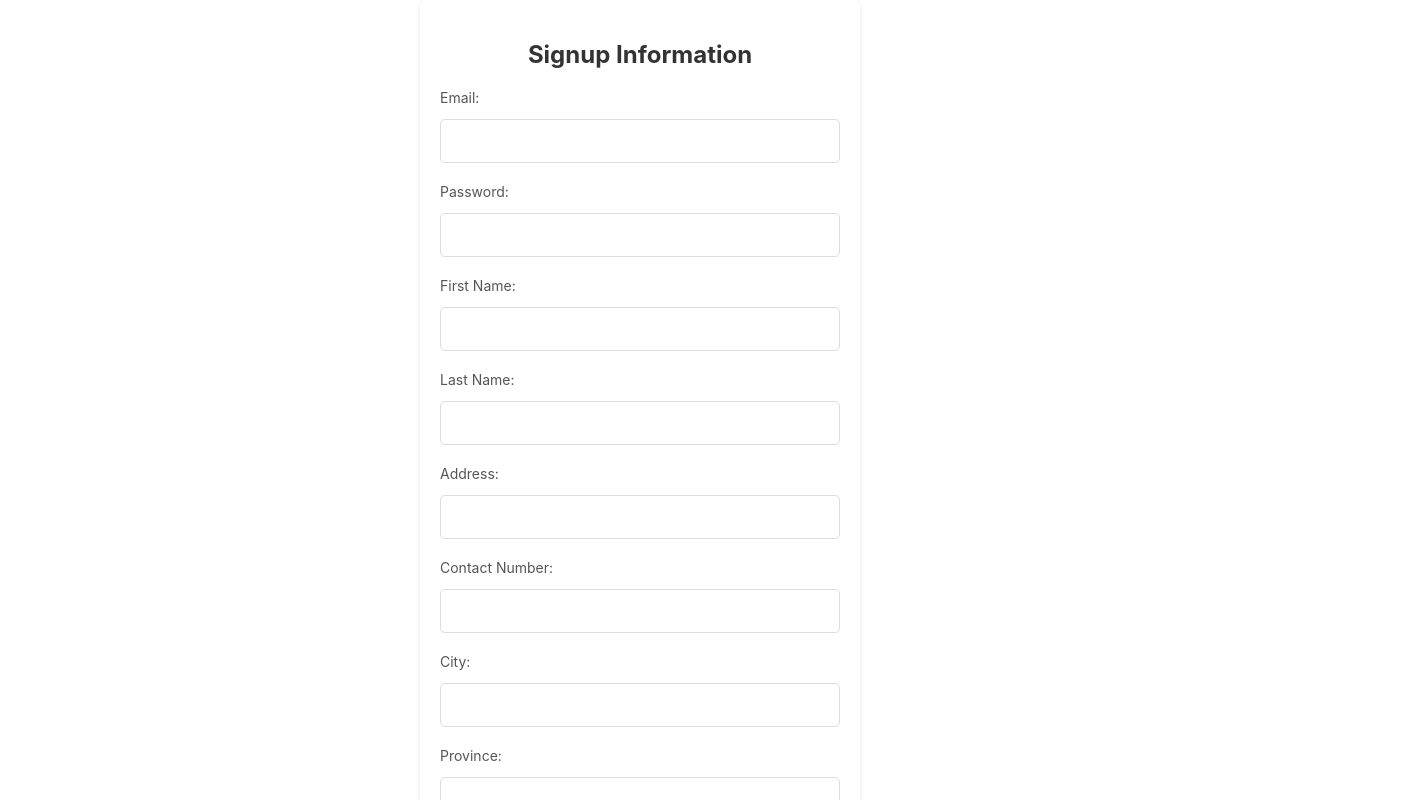
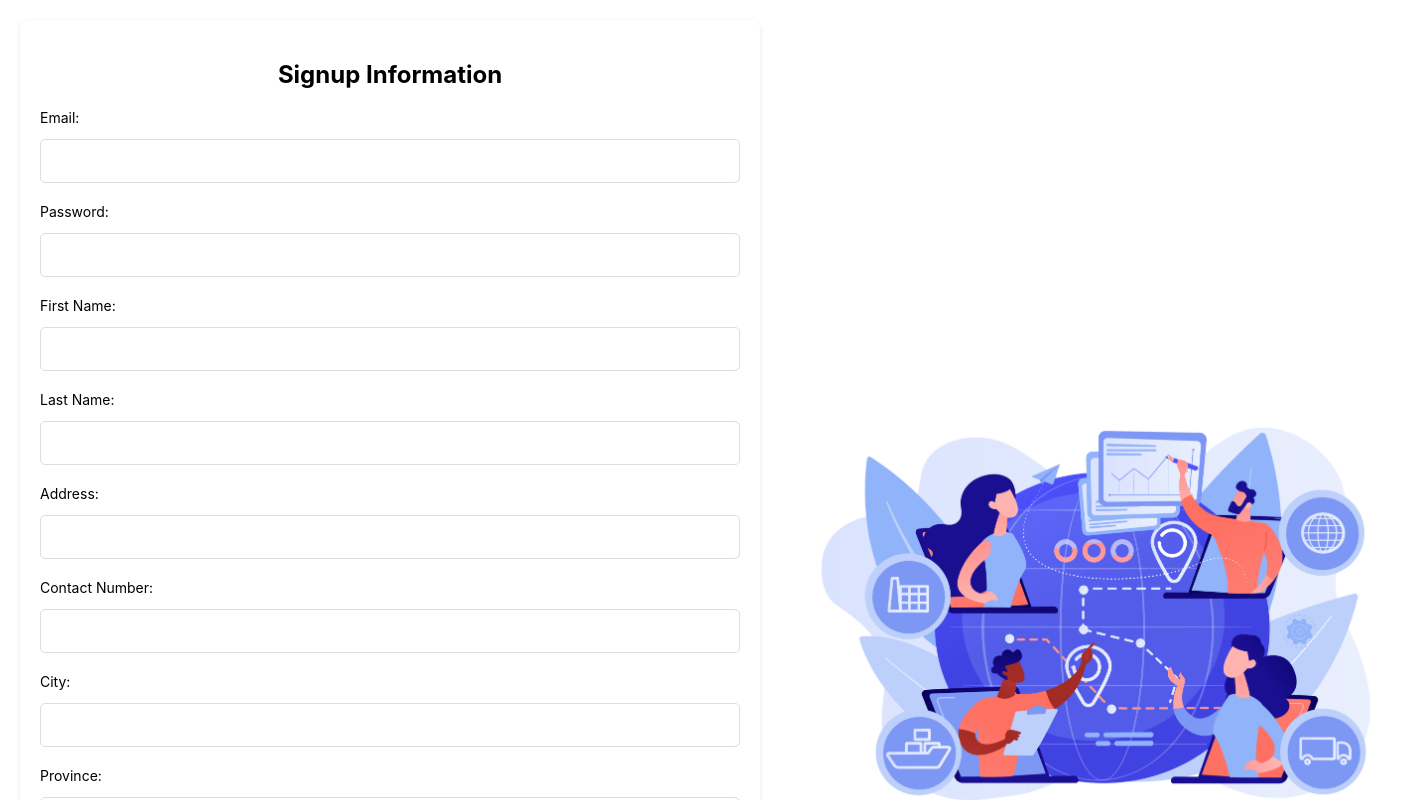
Before and after one commit to purv39/SimpliSupply-Logistics, a React (Create React App) app: page /signup in a window 1280 px wide. Shown: the top 800 px of the page, 1420 px wide, since content can reach past the window. Built offline with nearby package versions, Linux system fonts and the light colour scheme; no server answers.

Commit message:
form and image distributed

```diff
--- a/src/components/SignUpInformation.js
+++ b/src/components/SignUpInformation.js
@@ -28,7 +28,7 @@ const SignUpInformation = ({
   onSignupClick
 }) => {
   return (
-    <div className="signup-container">
+    <div className="signup-form">
       <h2>Signup Information</h2>
       <div className="form-group">
         <label>Email:</label>
@@ -75,7 +75,7 @@ const SignUpInformation = ({
         <input type="text" value={businessNumber} onChange={(e) => setBusinessNumber(e.target.value)} />
       </div>
       <div>
-      <button className="signup-button" onClick={onSignupClick}>
+      <button className="register-button" onClick={onSignupClick}>
         Signup
       </button>
       </div>
--- a/src/pages/auth/Signup.jsx
+++ b/src/pages/auth/Signup.jsx
@@ -41,8 +41,10 @@ const Signup = () => {
   };
 
   return (
-    <div>
 
+      <div className='container'>
+
+        <div className="register-container">
           <SignUpInformation
             email={email}
             setEmail={setEmail}
@@ -69,6 +71,24 @@ const Signup = () => {
             onSignupClick={handleSignup}
           />
         </div>
+        <div className="item image-container">
+          <h2></h2>
+        </div>
+      </div>
+
+      // <div className='container'>
+      //   <div className='item item-1'>
+      //   <h1>This is the left half of the screen</h1>
+
+      //   </div>
+      //   <div className='item item-2'>
+      //     <h1>
+      //     This is the right half of the screen
+
+      //     </h1>
+      //   </div>
+      // </div>
+
   );
 };
 
--- a/src/styles/Signup.css
+++ b/src/styles/Signup.css
@@ -1,14 +1,39 @@
-/* styles/SignUp.css */
-.signup-container {
-    max-width: 400px;
+/* styles/Register.css */
+
+.container {
+    /* Make the container a flex container */
+    display: flex;
+  }
+
+
+.image-container {
+    flex: 0 0 50%;
+    background: url('../assets/signupVector.jpg') center center/cover no-repeat;
+    background-size: 100%; /* Set the background size to cover */
+
+}
+
+.register-container {
+    flex: 0 0 50%;
+    padding: 20px;
+    height: 100%; /* Adjust height to take up full viewport */
+}
+
+.signup-form {
     margin: 0 auto;
     padding: 20px;
+    width: 700px;
     background-color: #fff;
     box-shadow: 0 2px 5px rgba(0, 0, 0, 0.1);
     border-radius: 8px;
-  }
+    display: flex;
+    flex-direction: column;
+    align-items: center;
+}
+
 
   .form-group {
+    width: 100%;
     margin-bottom: 20px;
   }
 
@@ -16,17 +41,18 @@
     display: block;
     margin-bottom: 8px;
     font-size: 14px;
-    color: #555;
   }
 
   input {
     width: 100%;
     padding: 12px;
-    border: 1px solid #ddd;
+    border: 1px solid #ddd; /* Lighter border color */
     border-radius: 5px;
     box-sizing: border-box;
     margin-top: 5px;
     font-size: 16px;
+    color: #333; /* Darker text color */
+    background-color: #fff; /* Lighter input background color */
     transition: border-color 0.3s;
   }
 
@@ -37,10 +63,9 @@
   h2 {
     text-align: center;
     margin-bottom: 20px;
-    color: #333;
   }
 
-  .signup-button {
+  .register-button {
     background-color: #4caf50;
     color: #fff;
     padding: 12px 20px;
@@ -51,6 +76,6 @@
     transition: background-color 0.3s;
   }
 
-  .signup-button:hover {
+  .register-button:hover {
     background-color: #45a049;
   }
```
Also changed, not shown: src/assets/signupVector.jpg (added). Lines whose indentation alone changed are shown as unchanged.
